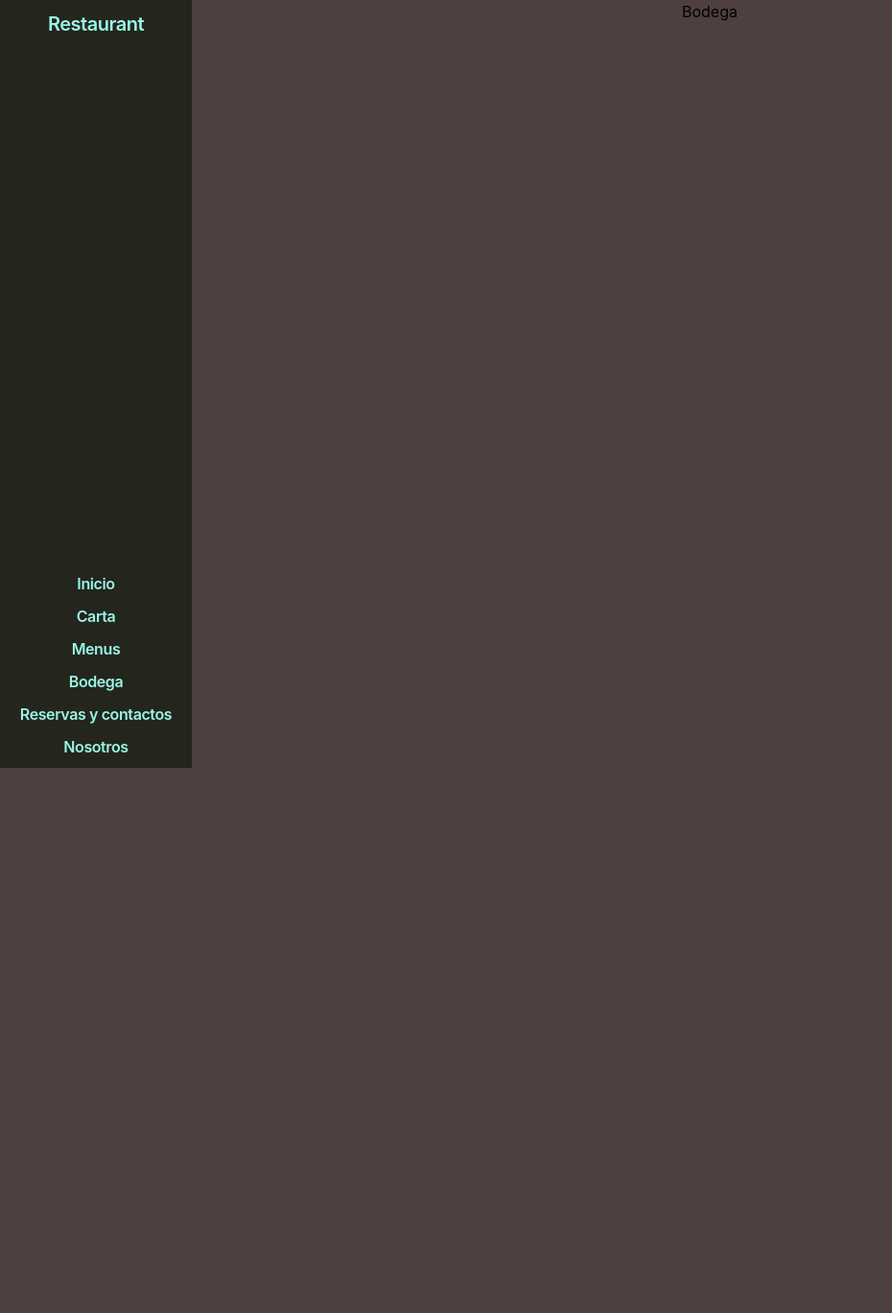
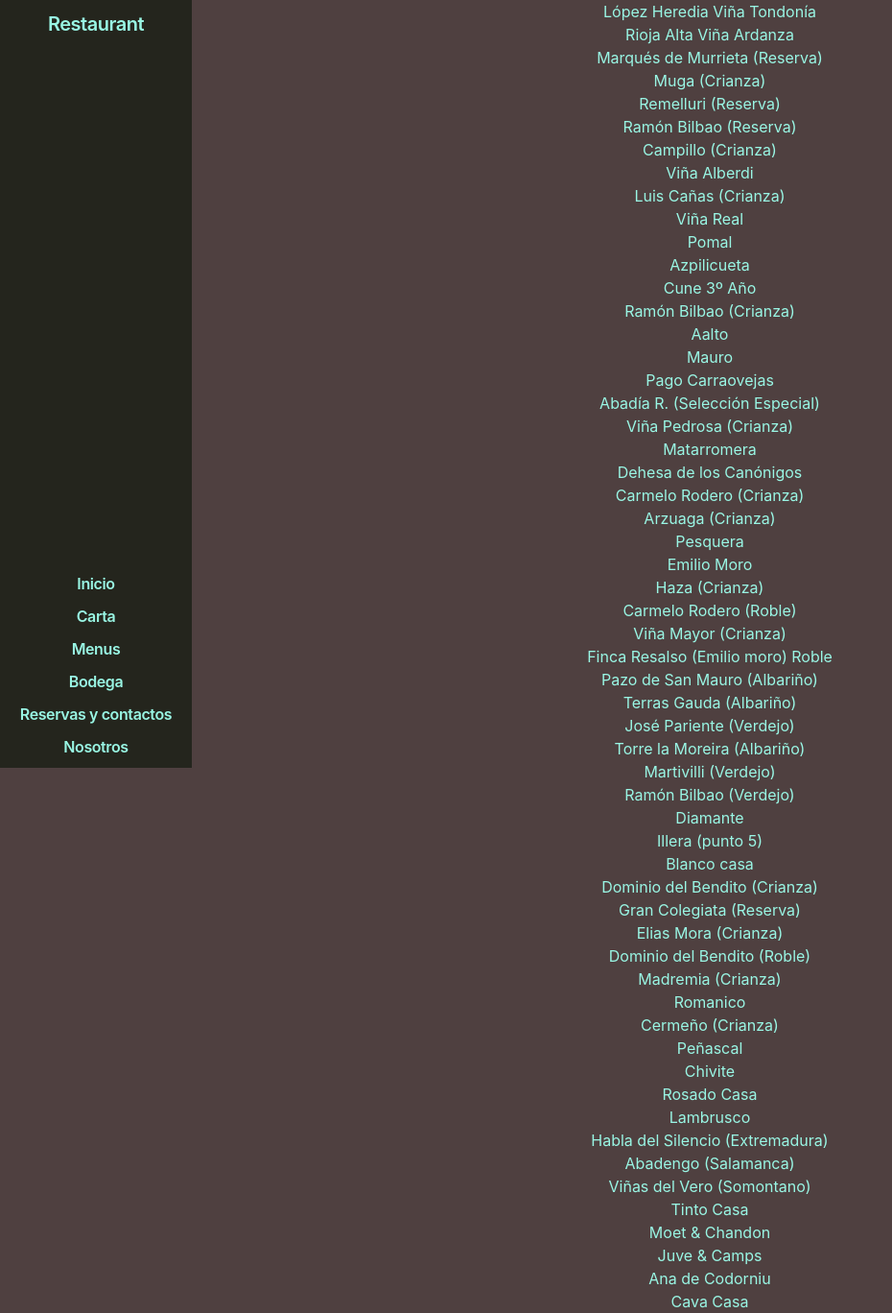
Before and after one commit to karlox3780/restaurant, a React (Create React App) app: page /winecellar in a window 1280 px wide. Shown: the whole page at 96% size, without its empty margins (0-930 px from the left). Before the commit the page ends 800 px from the top, so only its background shows below. Built offline with nearby package versions, Linux system fonts and the light colour scheme; what tailwindcss-animated would draw is missing.

Commit message:
Creación de json de vinos y implementación básica en la vista de la página

```diff
--- /dev/null
+++ b/src/assets/data/wines.json
@@ -0,0 +1,230 @@
+[
+    {
+        "name": "López Heredia Viña Tondonía",
+        "type": "Rioja"
+    },
+    {
+        "name": "Rioja Alta Viña Ardanza",
+        "type": "Rioja"
+    },
+    {
+        "name": "Marqués de Murrieta (Reserva)",
+        "type": "Rioja"
+    },
+    {
+        "name": "Muga (Crianza)",
+        "type": "Rioja"
+    },
+    {
+        "name": "Remelluri (Reserva)",
+        "type": "Rioja"
+    },
+    {
+        "name": "Ramón Bilbao (Reserva)",
+        "type": "Rioja"
+    },
+    {
+        "name": "Campillo (Crianza)",
+        "type": "Rioja"
+    },
+    {
+        "name": "Viña Alberdi",
+        "type": "Rioja"
+    },
+    {
+        "name": "Luis Cañas (Crianza)",
+        "type": "Rioja"
+    },
+    {
+        "name": "Viña Real",
+        "type": "Rioja"
+    },
+    {
+        "name": "Pomal",
+        "type": "Rioja"
+    },
+    {
+        "name": "Azpilicueta",
+        "type": "Rioja"
+    },
+    {
+        "name": "Cune 3º Año",
+        "type": "Rioja"
+    },
+    {
+        "name": "Ramón Bilbao (Crianza)",
+        "type": "Rioja"
+    },
+    {
+        "name": "Aalto",
+        "type": "Ribera del Duero"
+    },
+    {
+        "name": "Mauro",
+        "type": "Ribera del Duero"
+    },
+    {
+        "name": "Pago Carraovejas",
+        "type": "Ribera del Duero"
+    },
+    {
+        "name": "Abadía R. (Selección Especial)",
+        "type": "Ribera del Duero"
+    },
+    {
+        "name": "Viña Pedrosa (Crianza)",
+        "type": "Ribera del Duero"
+    },
+    {
+        "name": "Matarromera",
+        "type": "Ribera del Duero"
+    },
+    {
+        "name": "Dehesa de los Canónigos",
+        "type": "Ribera del Duero"
+    },
+    {
+        "name": "Carmelo Rodero (Crianza)",
+        "type": "Ribera del Duero"
+    },
+    {
+        "name": "Arzuaga (Crianza)",
+        "type": "Ribera del Duero"
+    },
+    {
+        "name": "Pesquera",
+        "type": "Ribera del Duero"
+    },
+    {
+        "name": "Emilio Moro",
+        "type": "Ribera del Duero"
+    },
+    {
+        "name": "Haza (Crianza)",
+        "type": "Ribera del Duero"
+    },
+    {
+        "name": "Carmelo Rodero (Roble)",
+        "type": "Ribera del Duero"
+    },
+    {
+        "name": "Viña Mayor (Crianza)",
+        "type": "Ribera del Duero"
+    },
+    {
+        "name": "Finca Resalso (Emilio moro) Roble",
+        "type": "Ribera del Duero"
+    },
+    {
+        "name": "Pazo de San Mauro (Albariño)",
+        "type": "Blancos"
+    },
+    {
+        "name": "Terras Gauda (Albariño)",
+        "type": "Blancos"
+    },
+    {
+        "name": "José Pariente (Verdejo)",
+        "type": "Blancos"
+    },
+    {
+        "name": "Torre la Moreira (Albariño)",
+        "type": "Blancos"
+    },
+    {
+        "name": "Martivilli (Verdejo)",
+        "type": "Blancos"
+    },
+    {
+        "name": "Ramón Bilbao (Verdejo)",
+        "type": "Blancos"
+    },
+    {
+        "name": "Diamante",
+        "type": "Blancos"
+    },
+    {
+        "name": "Illera (punto 5)",
+        "type": "Blancos"
+    },
+    {
+        "name": "Blanco casa",
+        "type": "Blancos"
+    },
+    {
+        "name": "Dominio del Bendito (Crianza)",
+        "type": "Toro"
+    },
+    {
+        "name": "Gran Colegiata (Reserva)",
+        "type": "Toro"
+    },
+    {
+        "name": "Elias Mora (Crianza)",
+        "type": "Toro"
+    },
+    {
+        "name": "Dominio del Bendito (Roble)",
+        "type": "Toro"
+    },
+    {
+        "name": "Madremia (Crianza)",
+        "type": "Toro"
+    },
+    {
+        "name": "Romanico",
+        "type": "Toro"
+    },
+    {
+        "name": "Cermeño (Crianza)",
+        "type": "Toro"
+    },
+    {
+        "name": "Peñascal",
+        "type": "Rosados"
+    },
+    {
+        "name": "Chivite",
+        "type": "Rosados"
+    },
+    {
+        "name": "Rosado Casa",
+        "type": "Rosados"
+    },
+    {
+        "name": "Lambrusco",
+        "type": "Rosados"
+    },
+    {
+        "name": "Habla del Silencio (Extremadura)",
+        "type": "Otros"
+    },
+    {
+        "name": "Abadengo (Salamanca)",
+        "type": "Otros"
+    },
+    {
+        "name": "Viñas del Vero (Somontano)",
+        "type": "Otros"
+    },
+    {
+        "name": "Tinto Casa",
+        "type": "Otros"
+    },
+    {
+        "name": "Moet & Chandon",
+        "type": "Cavas"
+    },
+    {
+        "name": "Juve & Camps",
+        "type": "Cavas"
+    },
+    {
+        "name": "Ana de Codorniu",
+        "type": "Cavas"
+    },
+    {
+        "name": "Cava Casa",
+        "type": "Cavas"
+    }
+]
--- a/src/pages/WineCellarPage/WineCellarPage.jsx
+++ b/src/pages/WineCellarPage/WineCellarPage.jsx
@@ -1,9 +1,19 @@
 import './WineCellarPage.css';
+import wines from '../../assets/data/wines.json';
 
 function WineCellarPage() {
+    const winesArray = wines;
     return (
         <>
-            Bodega
+            {
+                winesArray.map((wine, index) => {
+                    return (
+                        <div className="text-teal-200" key={index}>
+                            {wine.name}
+                        </div>
+                    )
+                })
+            }
         </>
     )
 }
```
